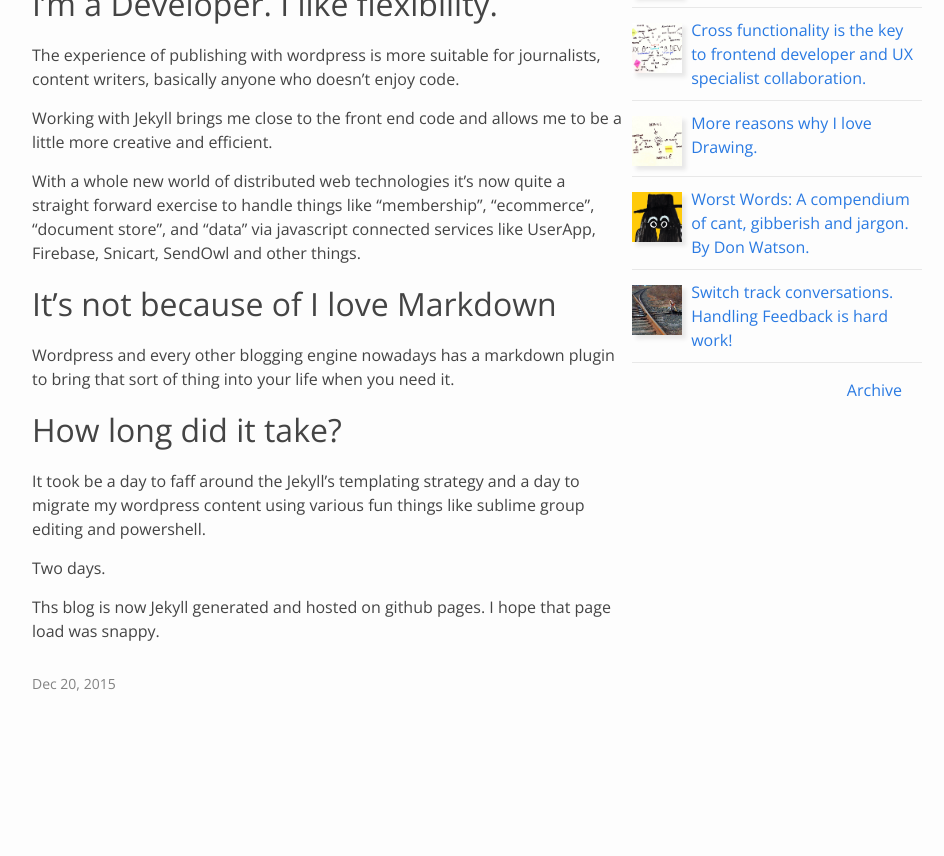
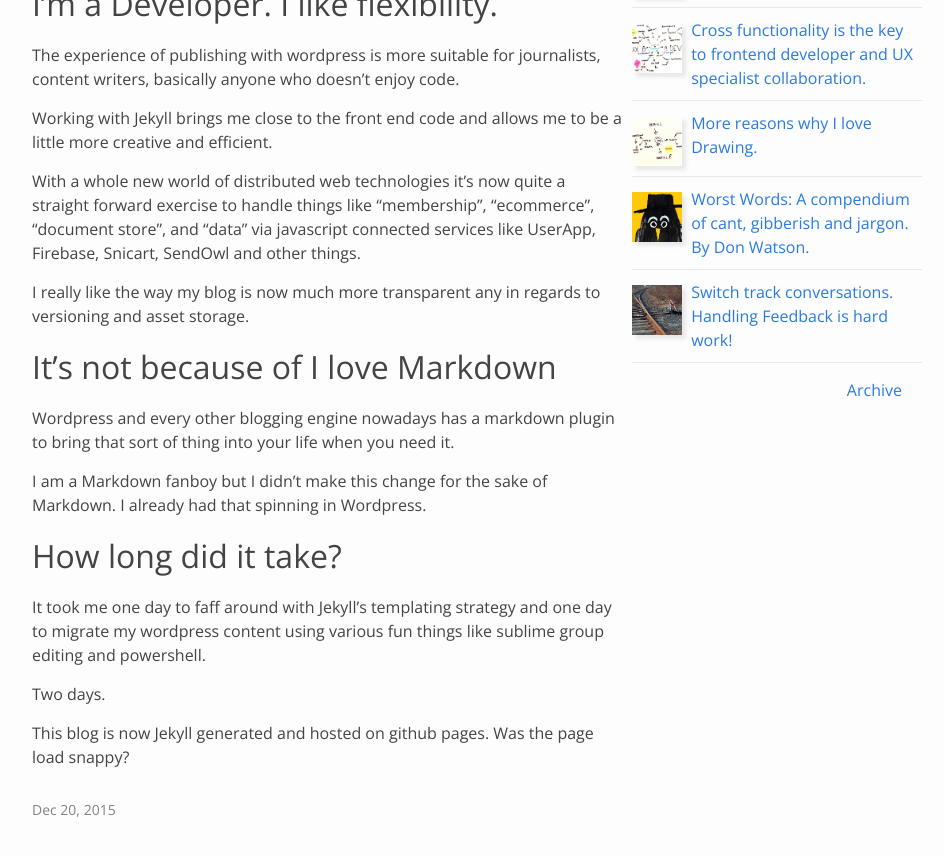
Before and after one commit to dblock/kahneraja.github.io, a Jekyll site: the page built from _posts/2015-12-20-why-i-moved-to-jekyll-after-loving-wordpress-for-more-than-10-years.md, in a window 1280 px wide and 900 px high, scrolled down 1357 px. Shown: the top 856 px of the window, without its empty margins (163-1107 px from the left). Built offline with Jekyll 4.4.1, drawn with Linux system fonts in a browser that asks for light colours; comment, search, counter and statistics services are not loaded; before the commit the page ends 2131 px from its top, so only the background shows below that.

Commit message:
Update 2015-12-20-why-i-moved-to-jekyll-after-loving-wordpress-for-more-than-10-years.md

```diff
--- a/_posts/2015-12-20-why-i-moved-to-jekyll-after-loving-wordpress-for-more-than-10-years.md
+++ b/_posts/2015-12-20-why-i-moved-to-jekyll-after-loving-wordpress-for-more-than-10-years.md
@@ -33,14 +33,18 @@ Working with Jekyll brings me close to the front end code and allows me to be a
 
 With a whole new world of distributed web technologies it's now quite a straight forward exercise to handle things like "membership", "ecommerce", "document store", and "data" via javascript connected services like UserApp, Firebase, Snicart, SendOwl and other things.
 
+I really like the way my blog is now much more transparent any in regards to versioning and asset storage.
+
 ## It's not because of I love Markdown
 
 Wordpress and every other blogging engine nowadays has a markdown plugin to bring that sort of thing into your life when you need it.
 
+I am a Markdown fanboy but I didn't make this change for the sake of Markdown. I already had that spinning in Wordpress.
+
 ## How long did it take?
 
-It took be a day to faff around the Jekyll's templating strategy and a day to migrate my wordpress content using various fun things like sublime group editing and powershell.
+It took me one day to faff around with Jekyll's templating strategy and one day to migrate my wordpress content using various fun things like sublime group editing and powershell.
 
 Two days.
 
-Ths blog is now Jekyll generated and hosted on github pages. I hope that page load was snappy.
+This blog is now Jekyll generated and hosted on github pages. Was the page load snappy?
```
